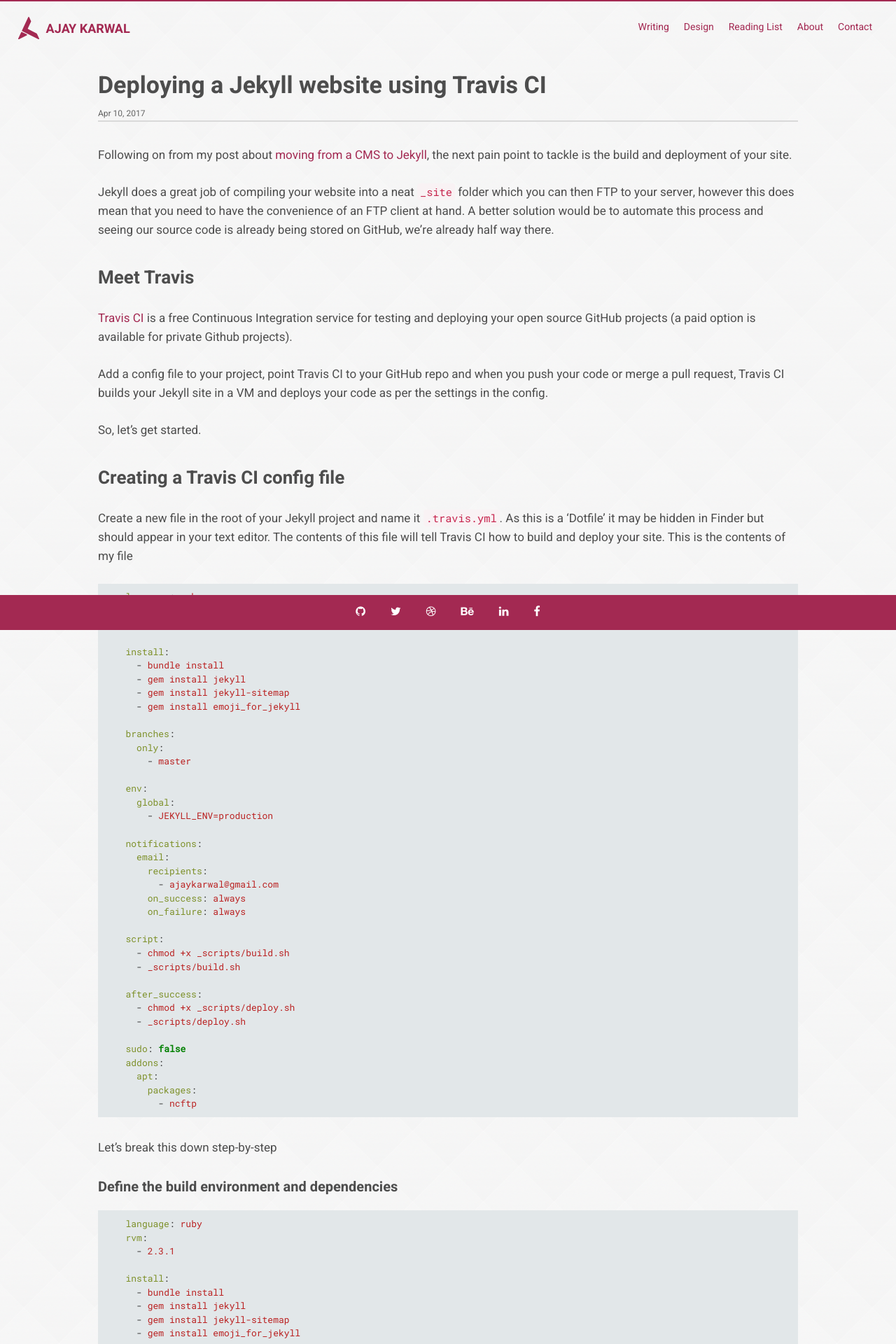
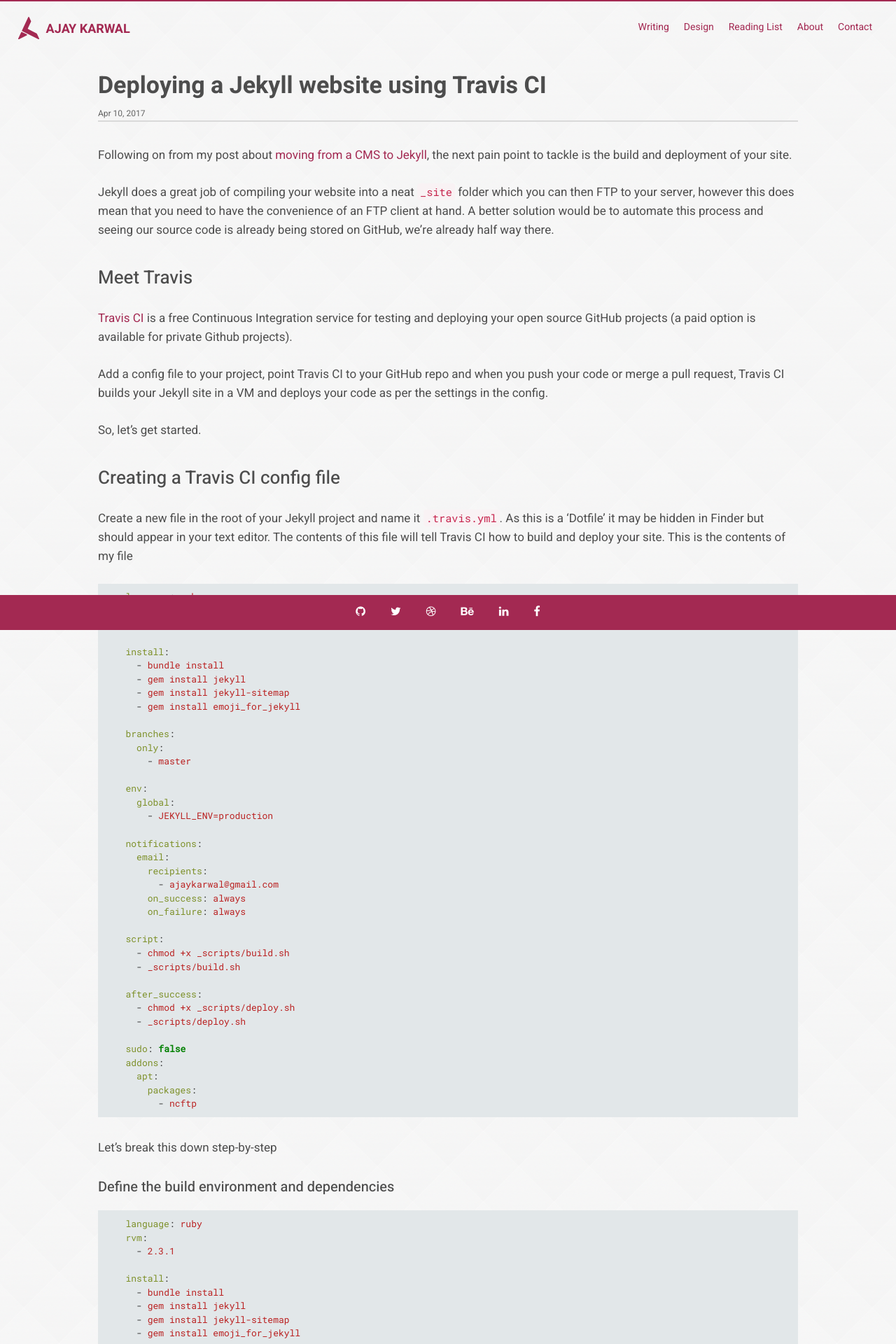
Before and after one commit to ajaykarwal/ajaykarwal-v6, a Jekyll site: the page built from _posts/2017-04-10-deploying-jekyll-using-travis-ci.md, in a window 1280 px wide. Shown: the top 1920 px of the page at 70% size. Built offline with Jekyll 4.4.1, drawn with Linux system fonts in a browser that asks for light colours; nearby versions of some CDN libraries; comment, search, counter and statistics services are not loaded.

Commit message:
Final tweaks

```diff
--- a/_sass/_typography.scss
+++ b/_sass/_typography.scss
@@ -2,7 +2,7 @@ h1, h2, h3, h4, h5, h6 {
   color: $black;
   line-height: 1.3em;
   margin-bottom: 1em;
-  font-weight: $font-weight-bold;
+  font-weight: $font-weight-medium;
 
   &.light {
     font-weight: $font-weight-normal;
@@ -19,7 +19,7 @@ h2, h3, h4, h5, h6 {
 
 h1 {
   @include font-size(34px);
-  font-weight: $font-weight-extra-bold;
+  font-weight: $font-weight-bold;
 
   span {
     color: $medium-grey;
--- a/index.html
+++ b/index.html
@@ -13,7 +13,7 @@ layout: default
     A UI Designer/Developer from Wokingham, UK.
   </p>
   <p>
-    I also host <a href="http://inspect.fm" title="Inspect is a a podcast about web development, design and technology">Inspect</a> &mdash; a podcast about web development, design and technology.
+    I also host <a href="http://inspect.fm?ref=portfolio" title="Inspect is a a podcast about web development, design and technology">Inspect</a> &mdash; a podcast about web development, design and technology.
   </p>
   <div class="actions">
     <!-- <a href="/writing/" class="btn btn-primary">Read Blog</a> -->
```
